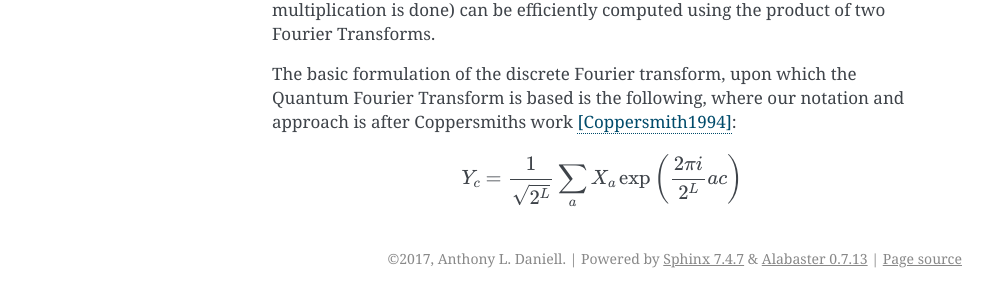
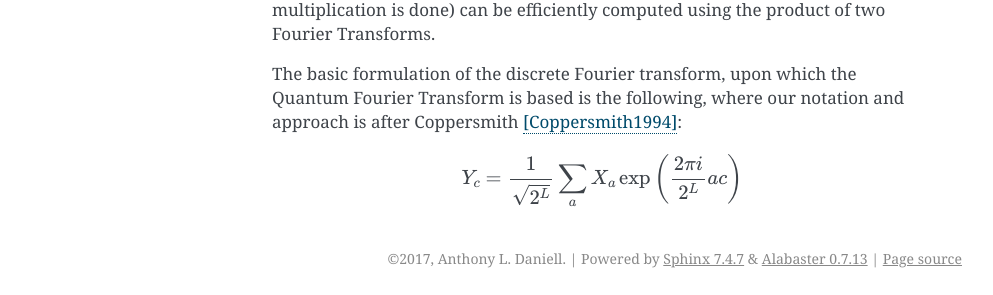
Before and after one commit to td2014/qc_3p5, a Sphinx documentation site: the page built from docs/docs/quantum_mechanics.rst, in a window 1280 px wide. Shown: the part 1778-2073 px from the top of the page, without its empty margins (148-1141 px from the left). Built offline with Sphinx 7.4.7, drawn with Linux system fonts in a browser that asks for light colours.

Commit message:
Fixed typo

```diff
--- a/docs/docs/quantum_mechanics.rst
+++ b/docs/docs/quantum_mechanics.rst
@@ -48,7 +48,7 @@ Grover's algorithm is one of the basic building blocks that illustrate a quantum
 
 However, we first present the Quantum Fourier Transform and then revisit Grover's algorithm.  The Fourier Transform is well-known in applications of signal processing as it provides for methods for analyzing signal content based on a transformation from time domain to frequency domain.  This had many uses such as a building block for speech recognition as an example.  Interestingly enough, the Fourier Transform also has applications in number theory, particularly in the realm of multiplication of large numbers.  The basic reason is that a product of two large numbers can be effectively carried out by a method called the Schömhage-Strassen algorithm (https://en.wikipedia.org/wiki/Sch%C3%B6nhage%E2%80%93Strassen_algorithm) which relies on the fact that a convolution (which is effectively how a regular multiplication is done) can be efficiently computed using the product of two Fourier Transforms.
 
-The basic formulation of the discrete Fourier transform, upon which the Quantum Fourier Transform is based is the following, where our notation and approach is after Coppersmiths work [Coppersmith1994]_:
+The basic formulation of the discrete Fourier transform, upon which the Quantum Fourier Transform is based is the following, where our notation and approach is after Coppersmith [Coppersmith1994]_:
 
 .. math::
 
```
